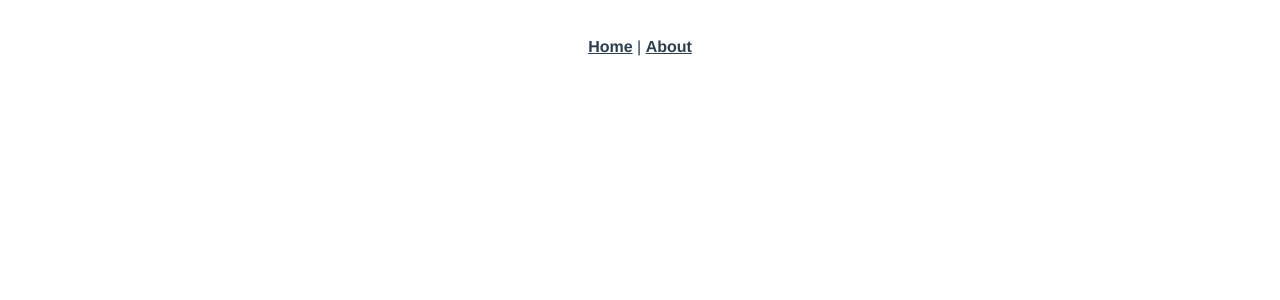
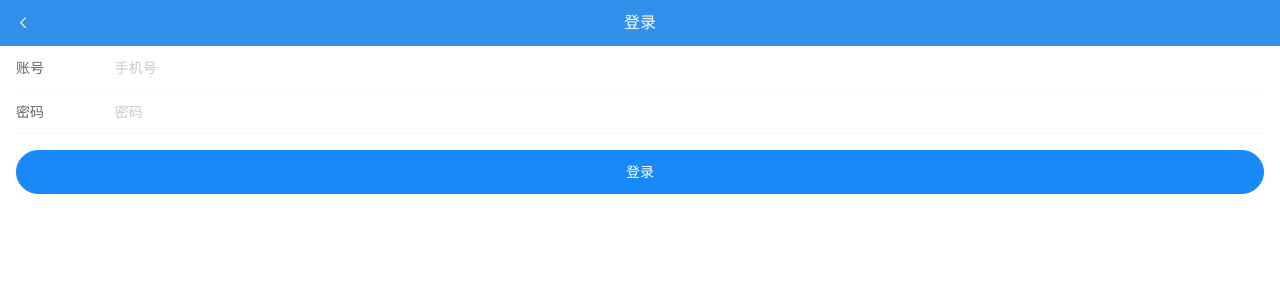
Before and after one commit to heierjia/team-item, a Vue app: page /login in a window 1280 px wide. Shown: the top 300 px of the page. Built offline with nearby package versions, Linux system fonts and the light colour scheme.

Commit message:
715首次登录页面

```diff
--- a/package.json
+++ b/package.json
@@ -8,6 +8,7 @@
   },
   "dependencies": {
     "core-js": "^3.8.3",
+    "vant": "^2.12.48",
     "vue": "^2.6.14",
     "vue-router": "^3.5.1",
     "vuex": "^3.6.2"
--- a/src/App.vue
+++ b/src/App.vue
@@ -1,10 +1,6 @@
 <template>
   <div id="app">
-    <nav>
-      <router-link to="/">Home</router-link> |
-      <router-link to="/about">About</router-link>
-    </nav>
-    <router-view/>
+    <router-view />
   </div>
 </template>
 
--- a/src/main.js
+++ b/src/main.js
@@ -1,12 +1,17 @@
-import Vue from 'vue'
-import App from './App.vue'
-import router from './router'
-import store from './store'
+import Vue from "vue";
+import App from "./App.vue";
+import router from "./router";
+import store from "./store";
 
-Vue.config.productionTip = false
+//引入vant
+import Vant from "vant";
+import "../node_modules/vant/lib/index.css";
+Vue.use(Vant);
+
+Vue.config.productionTip = false;
 
 new Vue({
   router,
   store,
-  render: h => h(App)
-}).$mount('#app')
+  render: (h) => h(App),
+}).$mount("#app");
--- a/src/router/index.js
+++ b/src/router/index.js
@@ -1,29 +1,41 @@
-import Vue from 'vue'
-import VueRouter from 'vue-router'
-import HomeView from '../views/HomeView.vue'
+import Vue from "vue";
+import VueRouter from "vue-router";
+import HomeView from "../views/HomeView.vue";
 
-Vue.use(VueRouter)
+Vue.use(VueRouter);
 
 const routes = [
   {
-    path: '/',
-    name: 'home',
-    component: HomeView
+    path: "/",
+    name: "home",
+    component: HomeView,
   },
   {
-    path: '/about',
-    name: 'about',
-    // route level code-splitting
-    // this generates a separate chunk (about.[hash].js) for this route
-    // which is lazy-loaded when the route is visited.
-    component: () => import(/* webpackChunkName: "about" */ '../views/AboutView.vue')
-  }
-]
+    path: "/login",
+    name: "登录",
+    component: () => import("../views/Login.vue"),
+  },
+  {
+    path: "/register",
+    name: "注册",
+    component: () => import("../views/Register.vue"),
+  },
+  {
+    path: "/test",
+    name: "routeName",
+    component: () => import("../views/Test.vue"),
+  },
+  {
+    path: "/logina",
+    name: "登录",
+    component: () => import("../views/LoginA.vue"),
+  },
+];
 
 const router = new VueRouter({
-  mode: 'history',
+  mode: "history",
   base: process.env.BASE_URL,
-  routes
-})
+  routes,
+});
 
-export default router
+export default router;
--- a/src/views/HomeView.vue
+++ b/src/views/HomeView.vue
@@ -1,18 +1,18 @@
 <template>
   <div class="home">
-    <img alt="Vue logo" src="../assets/logo.png">
-    <HelloWorld msg="Welcome to Your Vue.js App"/>
+    <img alt="Vue logo" src="../assets/logo.png" />
+    <HelloWorld msg="Welcome to Your Vue.js App" />
   </div>
 </template>
 
 <script>
 // @ is an alias to /src
-import HelloWorld from '@/components/HelloWorld.vue'
+import HelloWorld from "@/components/HelloWorld.vue";
 
 export default {
-  name: 'HomeView',
+  name: "HomeView",
   components: {
-    HelloWorld
-  }
-}
+    HelloWorld,
+  },
+};
 </script>
--- /dev/null
+++ b/src/views/Login.vue
@@ -0,0 +1,139 @@
+<template>
+  <div>
+    <!-- views/Login.vue -->
+    <!-- vant导航栏 -->
+    <van-nav-bar style="background-color: #3090ec" :border="false">
+      <template #left>
+        <van-icon style="font-size: 20px" color="white" name="arrow-left" />
+      </template>
+
+      <template #title>
+        <span style="color: white">登录</span>
+      </template>
+    </van-nav-bar>
+    <!-- vant表单 登录区 -->
+    <van-form>
+      <van-field
+        v-model="username"
+        name="账号"
+        label="账号"
+        placeholder="手机号"
+        :rules="[
+          { required: true, message: '请填写账号' },
+          {
+            pattern: /^[1][3,5,6,7,8,9][0-9]{9}$/,
+            message: '请输入正确的11位手机号',
+          },
+        ]"
+      />
+      <van-field
+        v-model="password"
+        :type="isPassword"
+        name="密码"
+        label="密码"
+        placeholder="密码"
+        :rules="[
+          { required: true, message: '请填写密码' },
+          { pattern: /^\w{6,}$/, message: '密码不少于6位' },
+        ]"
+      >
+        <template #right-icon>
+          <span
+            @click="onPassword"
+            style="font-size: 20px"
+            class="iconfont icon-view"
+          ></span>
+        </template>
+      </van-field>
+
+      <div style="margin: 16px">
+        <van-button
+          @click="onSubmit"
+          round
+          block
+          type="info"
+          native-type="submit"
+        >
+          登录
+        </van-button>
+      </div>
+    </van-form>
+  </div>
+</template>
+
+<script>
+export default {
+  data() {
+    return {
+      username: "",
+      password: "",
+      isPassword: "password", //密码的type类型
+      isText: true,
+    };
+  },
+  methods: {
+    onSubmit() {
+      //点击登录
+      //如果不符合登录条件则不会继续执行
+      if (this.username.trim() == "") {
+        return;
+      }
+      if (!this.username.match(/^[1][3,5,6,7,8,9][0-9]{9}$/)) {
+        return;
+      }
+      if (!this.password.match(/^\w{6,}$/)) {
+        return;
+      }
+
+      // 获取数据
+      let users = localStorage.users;
+      if (users) {
+        users = JSON.parse(users);
+        let isLogin = false;
+        users.map((item) => {
+          if (
+            item.username == this.username &&
+            item.password == this.password
+          ) {
+            isLogin = true;
+            return;
+          }
+        });
+
+        if (isLogin) {
+          sessionStorage.user = this.username;
+          this.$router.push({
+            path: "/user",
+          });
+        } else {
+          this.$notify({ type: "danger", message: "输入的账号或密码有误" });
+        }
+      } else {
+        this.$notify({ type: "danger", message: "该用户不存在" });
+      }
+    },
+    onPassword() {
+      //点击切换密码的type类型
+      this.isText = !this.isText;
+      if (this.isText) {
+        this.isPassword = "password";
+      } else {
+        this.isPassword = "text";
+      }
+    },
+    back() {
+      //返回我的页面
+      this.$router.push({
+        path: "/user",
+      });
+    },
+  },
+};
+</script>
+
+<style lang="scss" scoped></style>
+<style scoped>
+/* #login {
+  margin-top: 30vh;
+} */
+</style>
--- /dev/null
+++ b/src/views/LoginA.vue
@@ -0,0 +1,120 @@
+<template>
+ <div>
+
+  <!-- vant导航栏 -->
+  <van-nav-bar style="background-color: #3090EC;">
+
+   <template #left>
+    <van-icon @click="back" color="white" name="arrow-left" />
+   </template>
+
+   <template #title>
+    <span style="color: white;">登录</span>
+   </template>
+
+  </van-nav-bar>
+
+  <!-- vant表单 -->
+  <van-form>
+    <van-field
+      v-model="username"
+      name="账号"
+      label="账号"
+      placeholder="手机号"
+      :rules="[{ required: true, message: '请填写账号' },{pattern:/^[1][3,5,6,7,8,9][0-9]{9}$/ , message: '请输入正确的11位手机号'}]"
+    />
+    <van-field
+      v-model="password"
+      :type="isPassword"
+      name="密码"
+      label="密码"
+      placeholder="密码"
+      :rules="[{ required: true, message: '请填写密码' },{pattern: /^\w{6,}$/,message:'密码不少于6位'}]"
+   >
+    <template #right-icon>
+     <span @click="onPassword" style="font-size: 20px;" class="iconfont icon-view"></span>
+    </template>
+    </van-field>
+
+    <div style="margin: 16px;">
+      <van-button @click="onSubmit" round block type="info" native-type="submit">
+        登录
+      </van-button>
+    </div>
+  </van-form>
+
+  <div style="float: right;">
+   <router-link to="/reg">没有账号？点击注册</router-link>
+  </div>
+
+ </div>
+</template>
+
+<script>
+ export default {
+  data() {
+   return {
+    username: '',
+    password: '',
+    isPassword:'password', //密码的type类型
+    isText:true
+   };
+  },
+  methods: {
+   onSubmit(){ //点击登录
+    //如果不符合登录条件则不会继续执行
+    if(this.username.trim() == ''){
+     return
+    }
+    if(!this.username.match(/^[1][3,5,6,7,8,9][0-9]{9}$/)){
+     return
+    }
+    if(!this.password.match(/^\w{6,}$/)){
+     return
+    }
+
+    // 获取数据
+    let users = localStorage.users
+    if(users){
+     users = JSON.parse(users)
+     let isLogin = false
+     users.map(item=>{
+      if(item.username == this.username && item.password == this.password){
+       isLogin = true
+       return
+      }
+     })
+
+     if(isLogin){
+      sessionStorage.user = this.username
+      this.$router.push({
+       path:'/user'
+      })
+     }else{
+      this.$notify({ type: 'danger', message: '输入的账号或密码有误' });
+     }
+
+    }else{
+     this.$notify({ type: 'danger', message: '该用户不存在' });
+    }
+   },
+   onPassword(){ //点击切换密码的type类型
+    this.isText = !this.isText
+    if(this.isText){
+     this.isPassword = 'password'
+    }else{
+     this.isPassword = 'text'
+    }
+   },
+   back(){ //返回我的页面
+    this.$router.push({
+     path:'/user'
+    })
+   }
+  }
+
+ };
+</script>
+
+<style>
+</style>
--- /dev/null
+++ b/src/views/Register.vue
@@ -0,0 +1,68 @@
+<template>
+  <div>
+    <!-- views/Register -->
+    <van-form validate-first @failed="onFailed">
+      <!-- 通过 pattern 进行正则校验 -->
+      <van-field
+        v-model="value1"
+        name="pattern"
+        placeholder="正则校验"
+        :rules="[{ pattern, message: '请输入正确内容' }]"
+      />
+      <!-- 通过 validator 进行函数校验 -->
+      <van-field
+        v-model="value2"
+        name="validator"
+        placeholder="函数校验"
+        :rules="[{ validator, message: '请输入正确内容' }]"
+      />
+      <!-- 通过 validator 进行异步函数校验 -->
+      <van-field
+        v-model="value3"
+        name="asyncValidator"
+        placeholder="异步函数校验"
+        :rules="[{ validator: asyncValidator, message: '请输入正确内容' }]"
+      />
+      <div style="margin: 16px">
+        <van-button round block type="info" native-type="submit"
+          >提交</van-button
+        >
+      </div>
+    </van-form>
+  </div>
+</template>
+
+<script>
+export default {
+  data() {
+    return {
+      value1: "",
+      value2: "",
+      value3: "",
+      pattern: /\d{6}/,
+    };
+  },
+  methods: {
+    // 校验函数返回 true 表示校验通过，false 表示不通过
+    validator(val) {
+      return /1\d{10}/.test(val);
+    },
+    // 异步校验函数返回 Promise
+    asyncValidator(val) {
+      return new Promise((resolve) => {
+        Toast.loading("验证中...");
+
+        setTimeout(() => {
+          Toast.clear();
+          resolve(/\d{6}/.test(val));
+        }, 1000);
+      });
+    },
+    onFailed(errorInfo) {
+      console.log("failed", errorInfo);
+    },
+  },
+};
+</script>
+
+<style lang="scss" scoped></style>
--- /dev/null
+++ b/src/views/Test.vue
@@ -0,0 +1,26 @@
+<template>
+  <div>
+    <van-swipe class="my-swipe" :autoplay="3000" indicator-color="white">
+      <van-swipe-item>1</van-swipe-item>
+      <van-swipe-item>2</van-swipe-item>
+      <van-swipe-item>3</van-swipe-item>
+      <van-swipe-item>4</van-swipe-item>
+    </van-swipe>
+  </div>
+</template>
+
+<script>
+export default {};
+</script>
+
+<style lang="scss" scoped></style>
+
+<style>
+.my-swipe .van-swipe-item {
+  color: #fff;
+  font-size: 20px;
+  line-height: 150px;
+  text-align: center;
+  background-color: #39a9ed;
+}
+</style>
```
Also changed, not shown: 1 other file (tests, documents, lock files or other folders).
